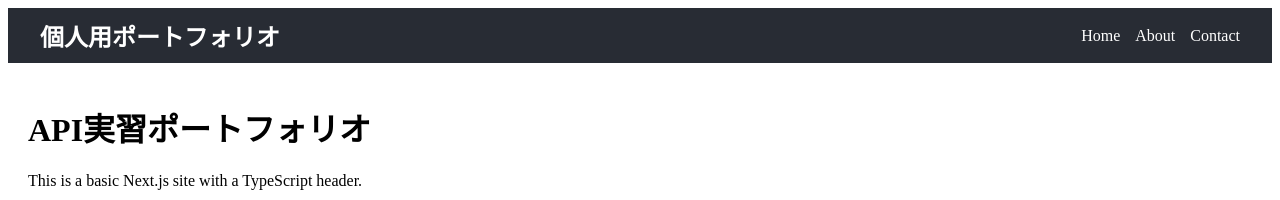
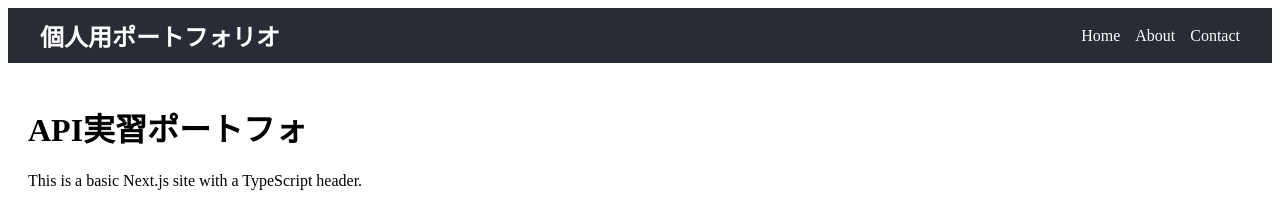
Before and after one commit to HibikiKobayashii/portforio, a Next.js app: page / in a window 1280 px wide. Shown: the top 200 px of the page. Built offline with nearby package versions, Linux system fonts and the light colour scheme.

Commit message:
Update index.tsx

```diff
--- a/pages/index.tsx
+++ b/pages/index.tsx
@@ -7,7 +7,7 @@ function Home() {
     <div>
       <Header />
       <main style={{ padding: "20px" }}>
-        <h1>API実習ポートフォリオ</h1>
+        <h1>API実習ポートフォ</h1>
         <p>This is a basic Next.js site with a TypeScript header.</p>
       </main>
     </div>
```
